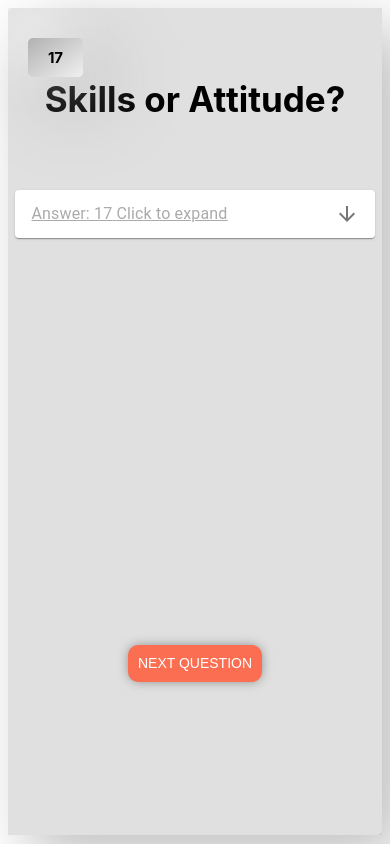
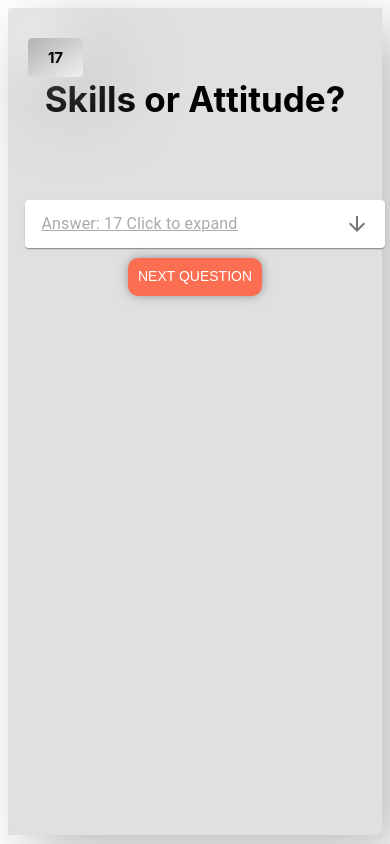
Before and after one commit to JoshuaDev08/My-first-project-react-questionaire, a React (Vite) app: page / in a window 390 px wide. Built offline with nearby package versions, Linux system fonts and the light colour scheme.

Commit message:
update container for responsiveness

```diff
--- a/src/App.css
+++ b/src/App.css
@@ -46,7 +46,7 @@
 
 .answer-container {
   width: 100%;
-  height: 55%;
+  padding: 10px;
   display: flex;
   justify-content: center;
 }
```
